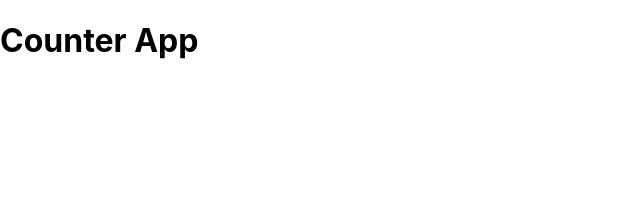
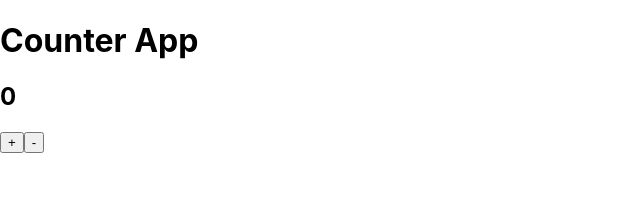
Before and after one commit to vvynz/redux-counter-app, a React (Create React App) app: page / in a window 1280 px wide. Shown: the top 203 px of the page, without its empty margins (0-640 px from the left). Built offline with nearby package versions, Linux system fonts and the light colour scheme.

Commit message:
Create an increment & decrement function and an increment & decrement button

```diff
--- a/src/App.js
+++ b/src/App.js
@@ -3,9 +3,22 @@
 
 function App() {
   const counter = useSelector((state) => state.counter);
+
+  const increment = () => {
+
+  }
+
+  const decrement = () => {
+
+  }
+
   return (
     <div>
       <h1>Counter App</h1>
+      <h2>{counter}</h2>
+
+      <button onClick={increment}>+</button>
+      <button onClick={decrement}>-</button>
     </div>
   );
 }
```
